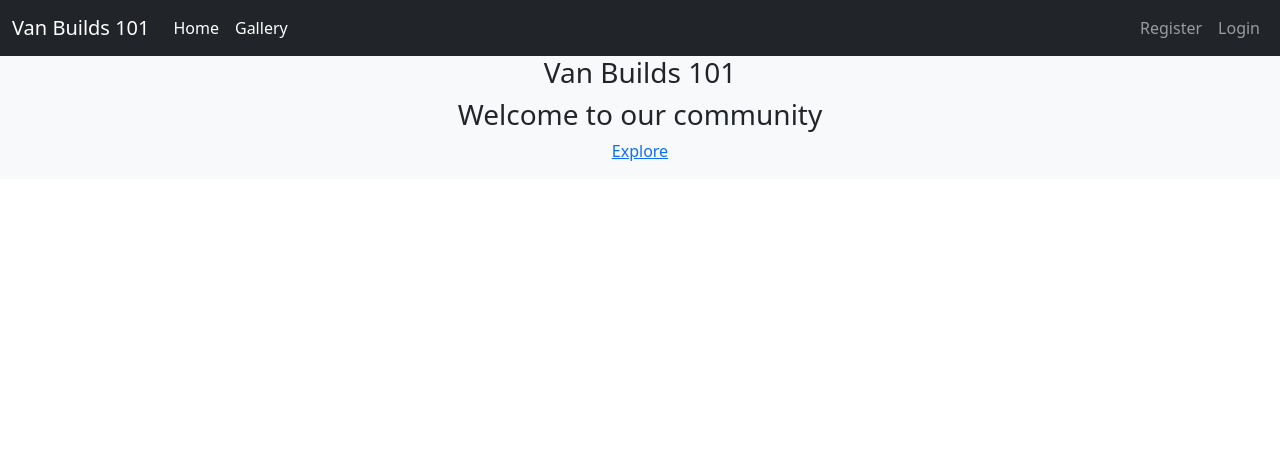
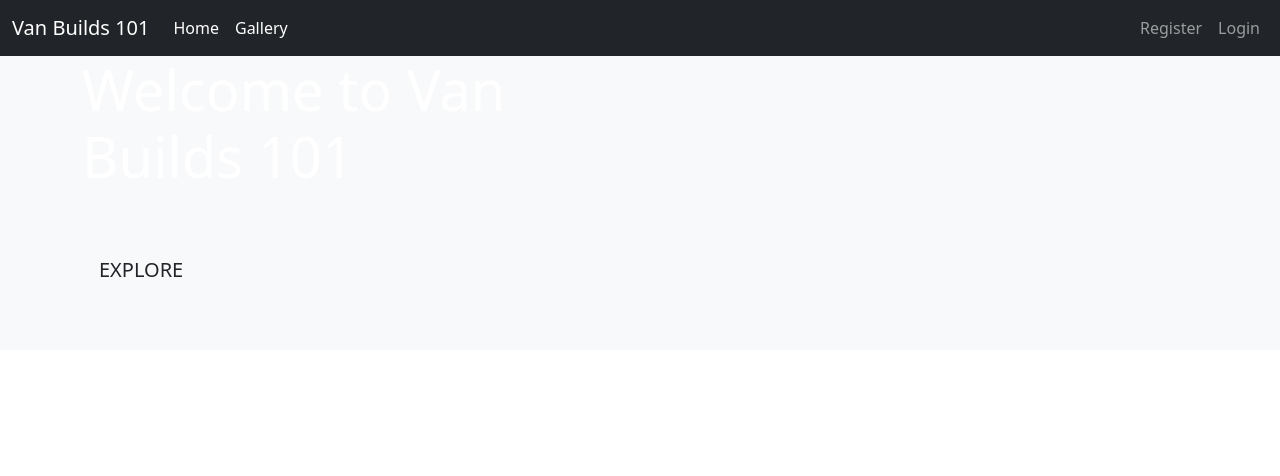
Before and after one commit to lukecdev/VanBuilds101, a Django app: page / in a window 1280 px wide. Shown: the top 476 px of the page. Run offline with Django 3.2, Linux system fonts and the light colour scheme.

Commit message:
added landing page image

```diff
--- a/templates/landing_page.html
+++ b/templates/landing_page.html
@@ -4,14 +4,28 @@
 
 
 
+<section class="main-content ">
+    <div class="main-image">
 
-<div class="container bg-1 text-center mt-70px">
-<h3 class="margin">Van Builds 101</h3>
-<h3>Welcome to our community</h3>
-<div>
-    <p><a href="{% url 'posts' %}">Explore</a></p>
+        <div class="overlay-header"></div>
+        <div class="container h-100">
+            <div class="row h-100">
+                <div class="col-7 col-md-6 my-auto">
+
+                    <h1 class="display-4 logo-font text-white">
+                        Welcome to Van Builds 101
+                    </h1>
+                    <div class="my-5">
+                        <h4>
+                            <a href="{% url 'posts' %}"
+                                class=" btn btn-lg rounded-5 text-uppercase py-3">Explore</a>
+                        </h4>
+                    </div>
+                </div>
+            </div>
+        </div>
     </div>
-</div>
+</section>
 
 
 
```
Also changed, not shown: static/style.css (+10 -0 lines).
